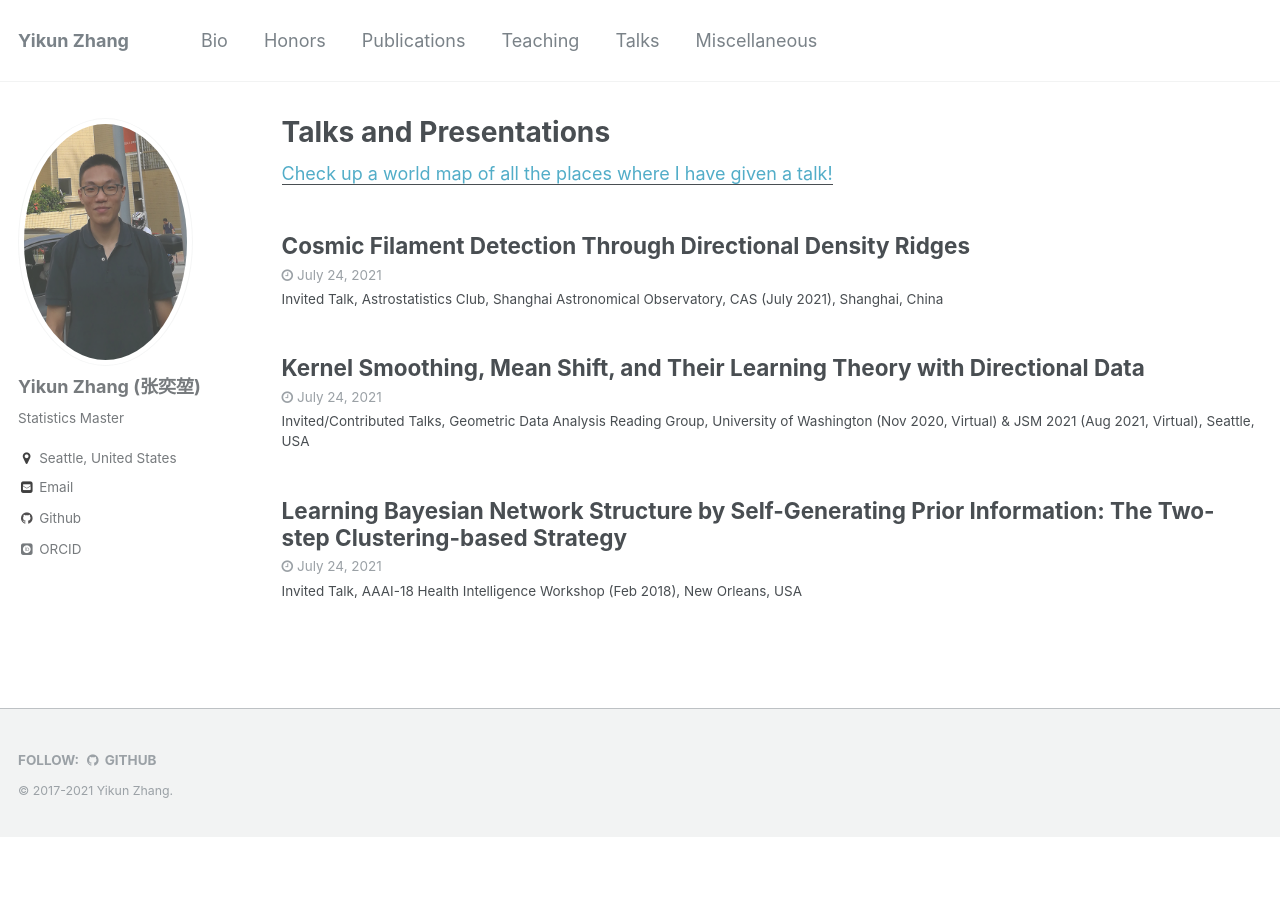
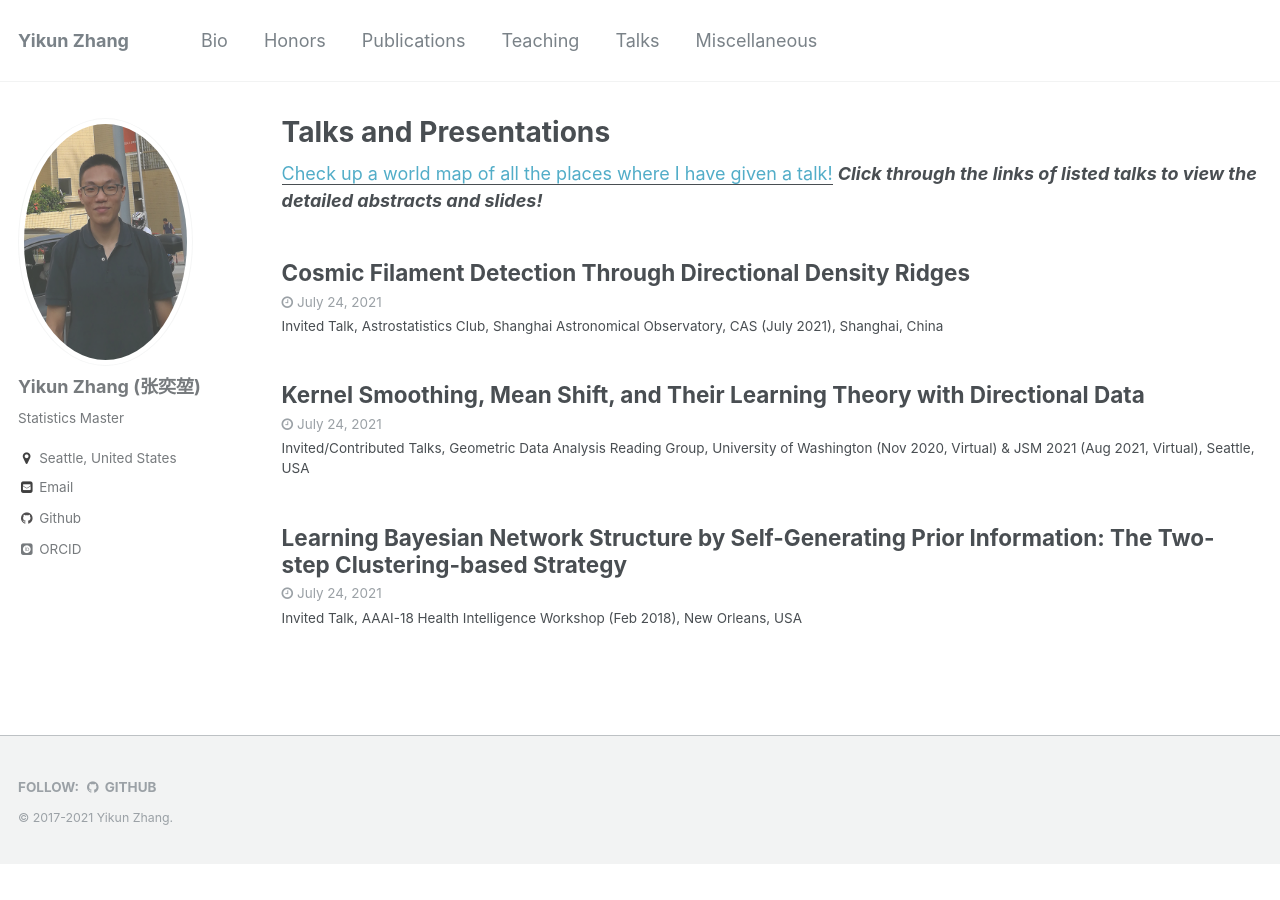
Before and after one commit to zhangyk8/zhangyk8.github.io, a Jekyll site: the page built from _pages/talks.html, in a window 1280 px wide. Built offline with Jekyll 4.4.1, drawn with Linux system fonts in a browser that asks for light colours; some web fonts are replaced.

Commit message:
Update talks.html

```diff
--- a/_pages/talks.html
+++ b/_pages/talks.html
@@ -7,6 +7,8 @@ author_profile: true
 
 <u style="color: #52adc8"><a href="/talkmap.html">Check up a world map of all the places where I have given a talk!</a></u>
 
+<em><strong> Click through the links of listed talks to view the detailed abstracts and slides! </strong></em>
+
 {% for post in site.talks reversed %}
   {% include archive-single-talk.html %}
 {% endfor %}
```
